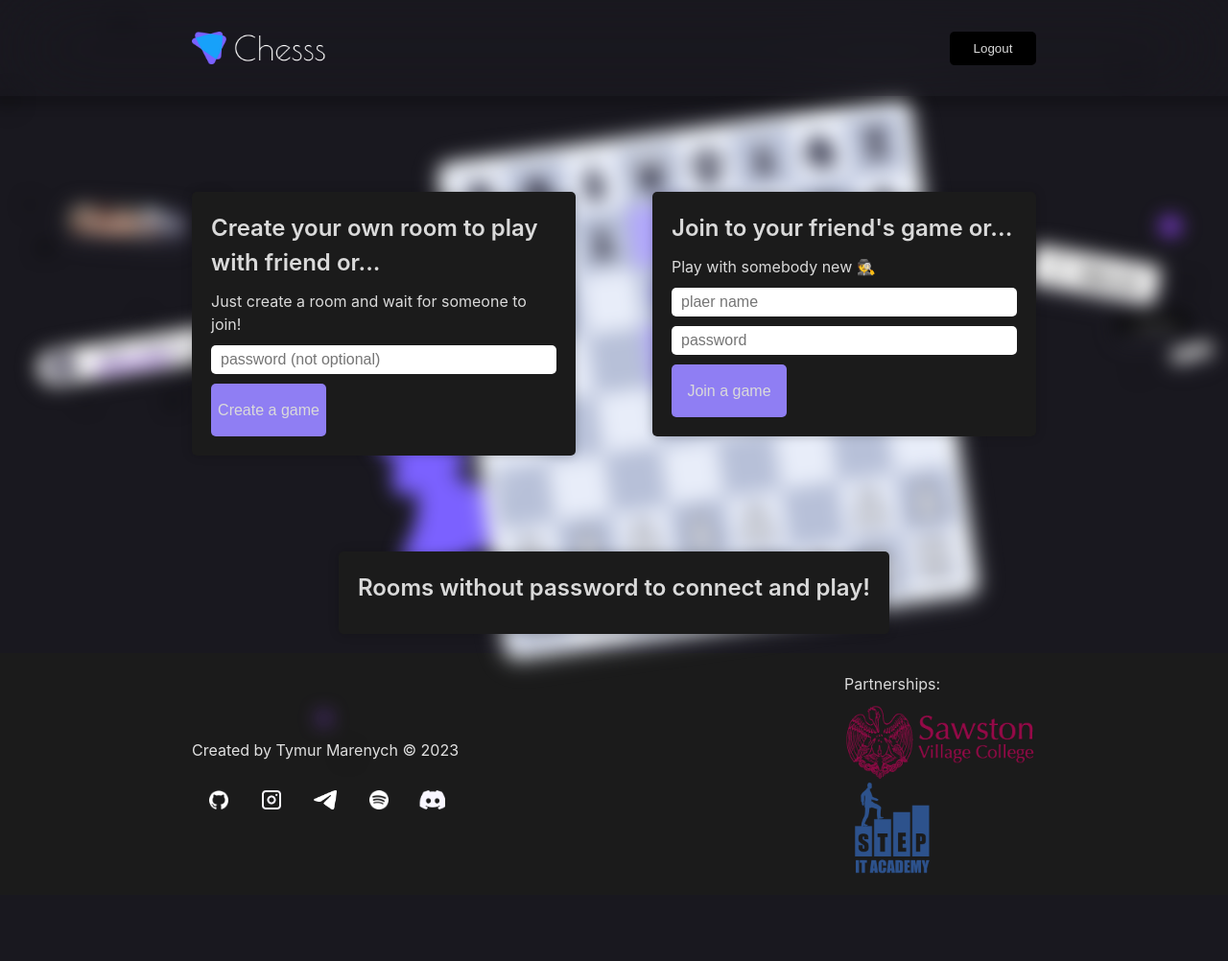
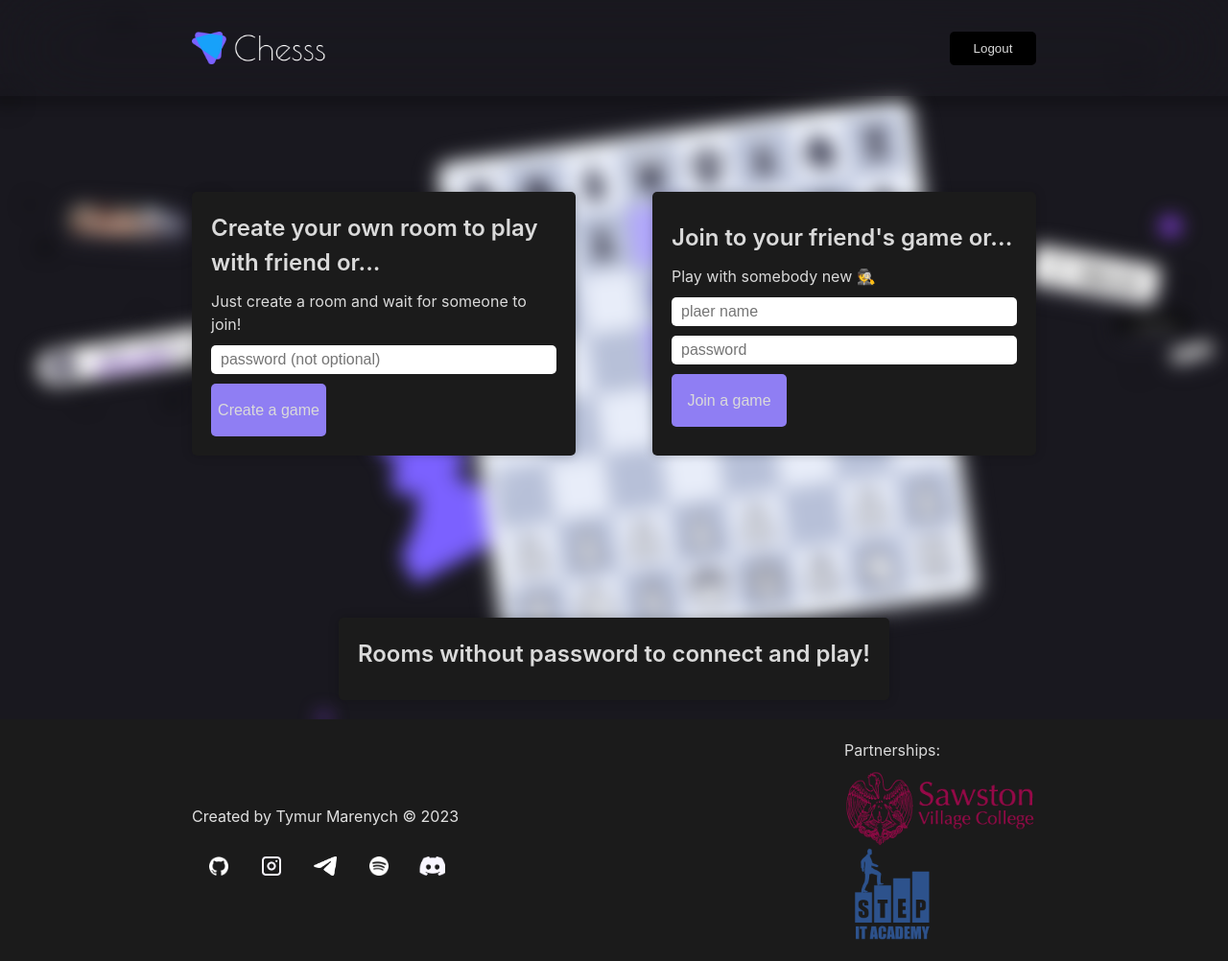
Before and after one commit to MoonlightUser/diplom-chess, a website built with Vite: page diplom-chess/public/pages/main-autorised.html in a window 1280 px wide. Shown: the whole page at 96% size. Before the commit the page ends 933 px from the top, so only its background shows below. Built offline with nearby package versions, Linux system fonts and the light colour scheme; no server answers; sample sign-in values are in the browser's storage.

Commit message:
Update main-autorised.css

```diff
--- a/diplom-chess/public/src/css/main-autorised.css
+++ b/diplom-chess/public/src/css/main-autorised.css
@@ -72,7 +72,7 @@ header {
 
 main {
     /* background-image: url(../images/decoration.png); */
-
+    height: 80vh;
     background-size: cover;
     background-repeat: no-repeat;
     background-position: center;
@@ -193,11 +193,10 @@ input:focus{
 
 .rooms{
     position: relative;
-    margin-top: 100px;
+    margin-top: 20px;
     padding: 20px;
     display: flex;
     flex-direction: column;
-
     margin-bottom: 10px;
     border-radius: 5px;
     background-color: var( --background-color-light);
@@ -299,6 +298,8 @@ nav{
 }
 
 footer{
+    position:relative;
+    margin-top: auto;
     padding-top: 20px;
     padding-bottom: 20px;
     padding-left: var(--space-website);
```
